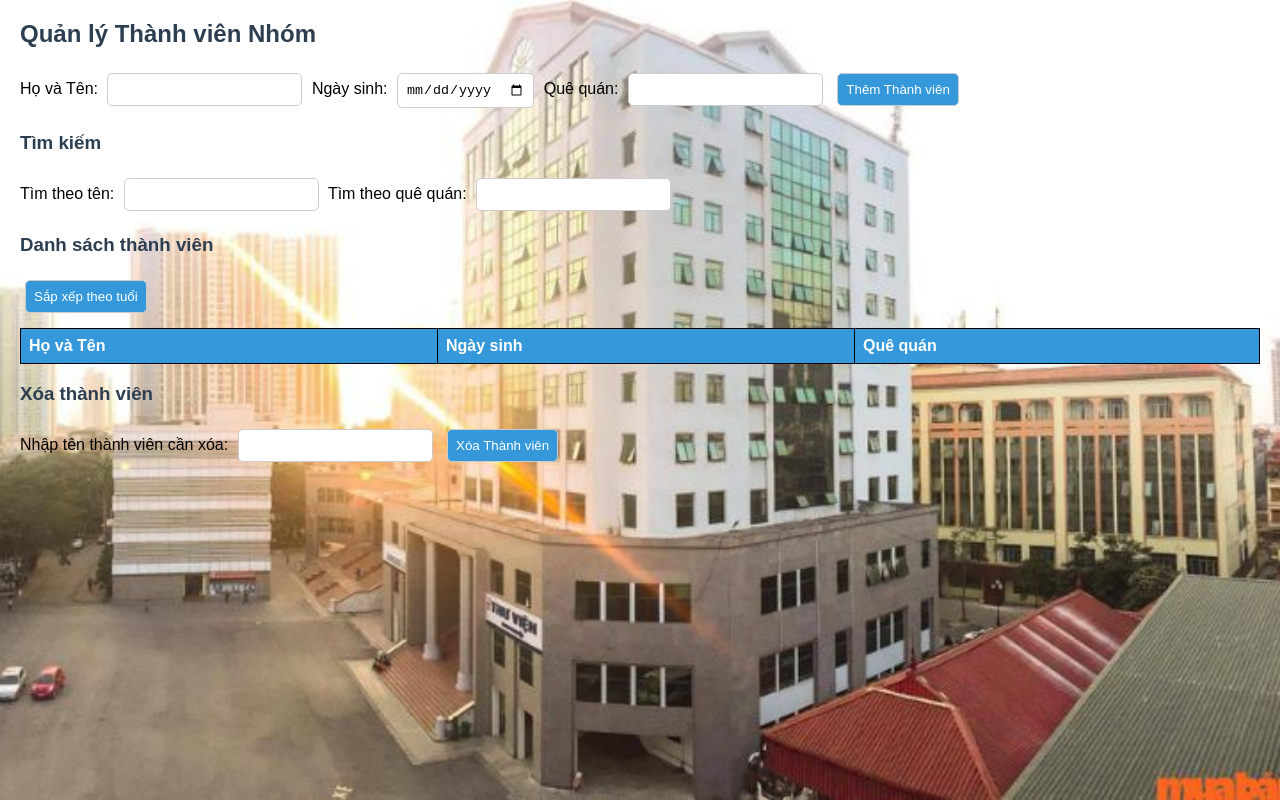
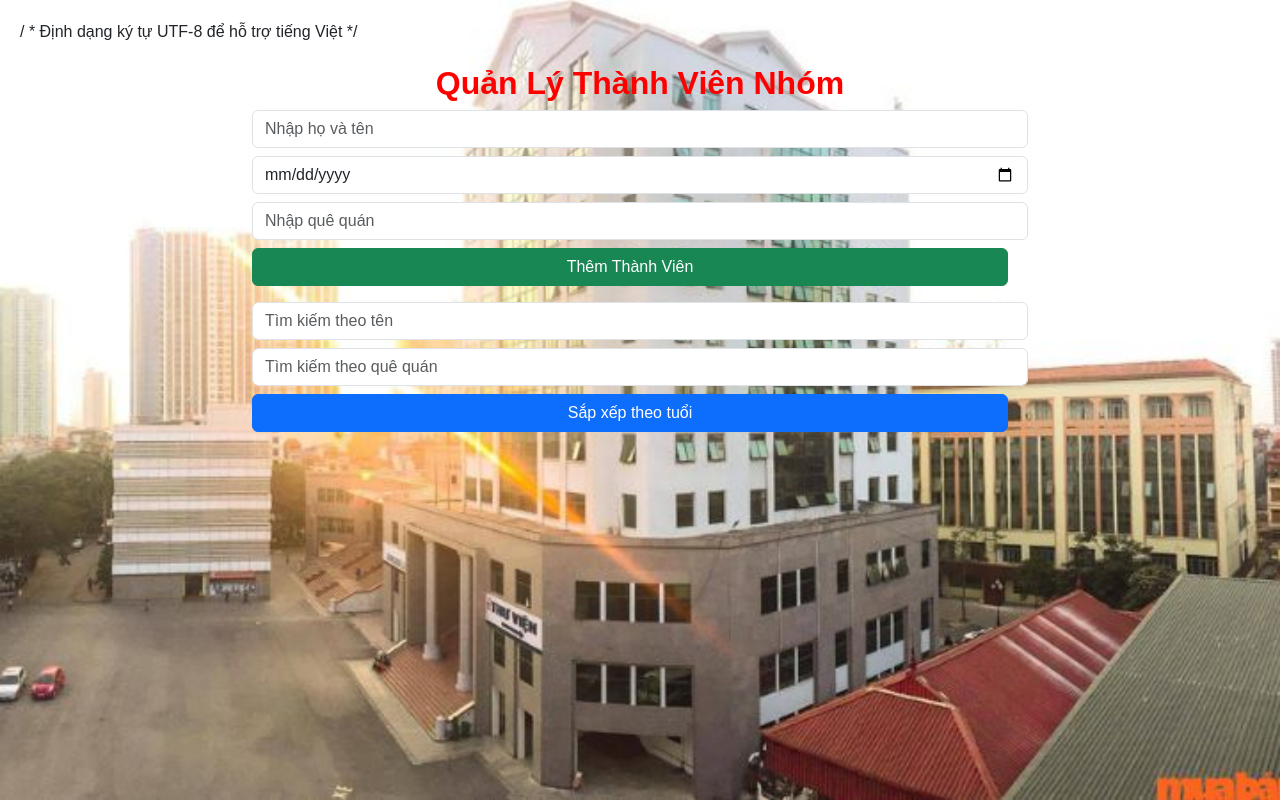
Before and after one commit to nguyencanh178/QLSV, a plain HTML site: page index.html in a window 1280 px wide. Drawn offline with nearby package versions, Linux system fonts and the light colour scheme.

Commit message:
Update index.html

```diff
--- a/index.html
+++ b/index.html
@@ -1,7 +1,8 @@
 <!DOCTYPE html>
 <html lang="vi">
 <head>
-    <meta charset="UTF-8">
+    <meta charset="UTF-8"> / * Định dạng ký tự UTF-8 để hỗ trợ tiếng Việt */
+    <meta http-equiv="X-UA-Compatible" content="IE=edge"> <!-- Đảm bảo tương thích với các trình duyệt IE -->
     <meta name="viewport" content="width=device-width, initial-scale=1.0">
     <title>Quản lý Thành viên</title>
     <style>
@@ -13,82 +14,96 @@
             background-position: center;
             background-attachment: fixed;
         }
-        h2, h3 { color: #2c3e50; }
-        input, button { margin: 5px; padding: 8px; border-radius: 5px; border: 1px solid #ccc; }
-        button { background-color: #3498db; color: white; cursor: pointer; }
-        button:hover { background-color: #2980b9; }
-        table { width: 100%; border-collapse: collapse; margin-top: 10px; background-color: white; }
-        th, td { border: 1px solid black; padding: 8px; text-align: left; }
-        th { background-color: #3498db; color: white; }
+        h2, h3 {
+            color: #2c3e50;
+        }
+        input, button {
+            margin: 5px;
+            padding: 8px;
+            border-radius: 5px;
+            border: 1px solid #ccc;
+           width: calc(100% - 20px); /* Đảm bảo ô nhập chiếm toàn bộ chiều rộng */
+        }
+        button {
+            background-color: #3498db;
+            color: white;
+            cursor: pointer;
+        }
+        button:hover {
+            background-color: #2980b9;
+           /* Màu nền khi di chuột qua nút */
+        }
+        table {
+            width: 100%;
+            border-collapse: collapse;
+            margin-top: 10px;
+            background-color: white;
+           /* Màu nền trắng cho bảng */
+        }
+        th, td {
+            border: 1px solid black;
+            padding: 8px;
+            text-align: left;
+           /* Căn trái cho nội dung ô */
+        }
+        th {
+            background-color: #3498db;
+            color: white;
+        }
+        .title {
+            font-weight: bold;
+            color: #ff0000; /* Màu đỏ đậm */
+        }
+    </style>
+</head>
+
+    <!-- Tiêu đề của trang web như thấy trên tab của trình duyệt -->
+    <link rel="stylesheet" href="https://cdn.jsdelivr.net/npm/bootstrap@5.3.0/dist/css/bootstrap.min.css">
+    <!-- Liên kết đến CSS Bootstrap để tạo kiểu cho các thành phần -->
+    <style>
+        /* Các kiểu tùy chỉnh cho trang */
+        body { font-family: Arial, sans-serif;
+            margin: 20px;
+            background-image: url('background.jpg'); /* Đảm bảo ảnh nằm cùng thư mục với file HTML */
+            background-size: cover;
+            background-position: center;
+            background-attachment: fixed;}
+        /* Thiết lập màu nền cho trang */
+        .container { max-width: 800px; margin-top: 20px; }
+        /* Thiết lập chiều rộng tối đa cho container và khoảng cách từ trên xuống */
     </style>
 </head>
 <body>
-    <h2>Quản lý Thành viên Nhóm</h2>
-    <label>Họ và Tên: <input type="text" id="name"></label>
-    <label>Ngày sinh: <input type="date" id="dob"></label>
-    <label>Quê quán: <input type="text" id="hometown"></label>
-    <button onclick="addMember()">Thêm Thành viên</button>
+    <!-- Bắt đầu phần thân của tài liệu HTML -->
+    <div class="container">
+        <!-- Container cho nội dung, sử dụng Bootstrap để tạo kiểu -->
+        <h2 class="text-center title">Quản Lý Thành Viên Nhóm</h2>
+        <!-- Tiêu đề cho trang, căn giữa và được định kiểu bằng lớp title -->
+        <div class="mb-3">
+            <!-- Khoảng cách dưới cho mục này -->
+            <input type="text" id="name" class="form-control" placeholder="Nhập họ và tên">
+            <!-- Ô nhập văn bản cho tên; lớp 'form-control' định kiểu theo Bootstrap -->
+            <input type="date" id="dob" class="form-control mt-2">
+            <!-- Ô nhập ngày cho ngày sinh, được định kiểu bằng Bootstrap; 'mt-2' thêm khoảng cách trên -->
+            <input type="text" id="hometown" class="form-control mt-2" placeholder="Nhập quê quán">
+            <!-- Ô nhập văn bản cho quê quán, được định kiểu bằng Bootstrap -->
+            <button class="btn btn-success mt-2" onclick="addMember()">Thêm Thành Viên</button>
+            <!-- Nút để gọi hàm 'addMember', được định kiểu như một nút thành công -->
+        </div>
 
-    <h3>Tìm kiếm</h3>
-    <label>Tìm theo tên: <input type="text" id="searchName" oninput="searchByName()"></label>
-    <label>Tìm theo quê quán: <input type="text" id="searchHometown" oninput="searchByHometown()"></label>
+        <input type="text" id="search" class="form-control" placeholder="Tìm kiếm theo tên" onkeyup="filterMembers()">
+        <!-- Ô nhập văn bản để tìm kiếm thành viên theo tên, gọi hàm 'filterMembers' khi nhấn phím -->
+        <input type="text" id="searchHometown" class="form-control mt-2" placeholder="Tìm kiếm theo quê quán" onkeyup="filterMembers()">
+        <!-- Ô nhập văn bản để tìm kiếm thành viên theo quê quán, gọi hàm 'filterMembers' khi nhấn phím -->
 
-    <h3>Danh sách thành viên</h3>
-    <button onclick="sortMembers()">Sắp xếp theo tuổi</button>
-    <table>
-        <thead>
-            <tr>
-                <th>Họ và Tên</th>
-                <th>Ngày sinh</th>
-                <th>Quê quán</th>
-            </tr>
-        </thead>
-        <tbody id="memberList"></tbody>
-    </table>
+        <button class="btn btn-primary mt-2" onclick="sortByAge()">Sắp xếp theo tuổi</button>
+        <!-- Nút để sắp xếp thành viên theo tuổi, gọi hàm 'sortByAge' khi nhấn -->
 
-    <h3>Xóa thành viên</h3>
-    <label>Nhập tên thành viên cần xóa: <input type="text" id="deleteName"></label>
-    <button onclick="deleteMember()">Xóa Thành viên</button>
+        <ul class="list-group mt-3" id="memberList"></ul>
+        <!-- Danh sách không thứ tự để hiển thị danh sách các thành viên, ID 'memberList' sẽ được sử dụng để thao tác qua JavaScript -->
+    </div>
 
-    <script>
-        let members = [];
-
-        function addMember() {
-            let name = document.getElementById('name').value;
-            let dob = document.getElementById('dob').value;
-            let hometown = document.getElementById('hometown').value;
-
-            if (name && dob && hometown) {
-                members.push({ name, dob, hometown });
-                displayMembers(members);
-            }
-        }
-
-        function displayMembers(list) {
-            let tableBody = document.getElementById('memberList');
-            tableBody.innerHTML = '';
-            list.forEach(member => {
-                let row = `<tr><td>${member.name}</td><td>${member.dob}</td><td>${member.hometown}</td></tr>`;
-                tableBody.innerHTML += row;
-            });
-        }
-
-        function searchByName() {
-            let query = document.getElementById('searchName').value.toLowerCase();
-            let filtered = members.filter(m => m.name.toLowerCase().includes(query));
-            displayMembers(filtered);
-        }
-
-        function searchByHometown() {
-            let query = document.getElementById('searchHometown').value.toLowerCase();
-            let filtered = members.filter(m => m.hometown.toLowerCase().includes(query));
-            displayMembers(filtered);
-        }
-
-        function sortMembers() {
-            members.sort((a, b) => new Date(a.dob) - new Date(b.dob));
-            displayMembers(members);
-        }
-    </script>
+    <script src="script.js"></script>
+    <!-- Tham chiếu đến file JavaScript bên ngoài để xử lý các chức năng -->
 </body>
 </html>
```
